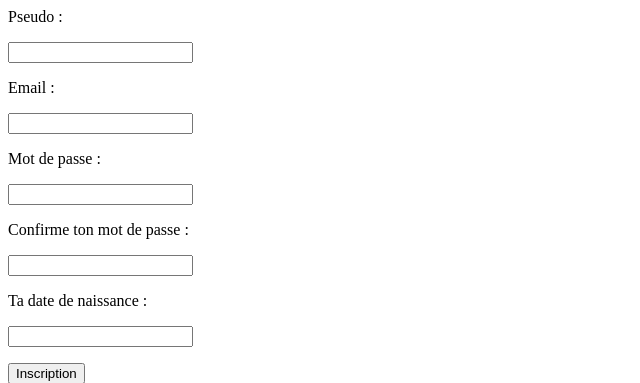
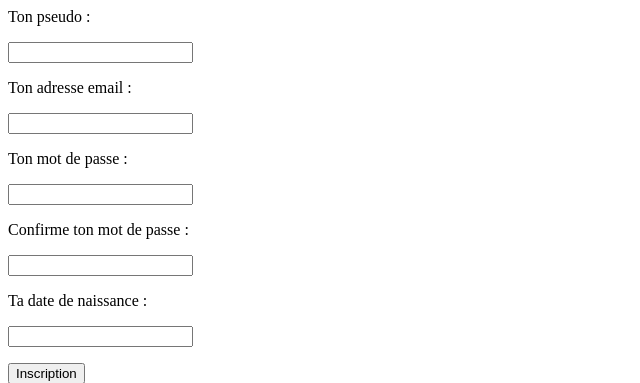
Before and after one commit to Khatastrov/projetClient-WCS19-playfulkit, a Symfony app: template templates/user/_form.html.twig in a window 1280 px wide. Shown: the top 383 px of the page, without its empty margins (0-640 px from the left). Run offline with Twig, Linux system fonts and the light colour scheme; the template is opened without the code that fills it, so the values that code supplies are empty; form fields are guessed from the names that the template uses; some libraries are stand-ins or nearby versions.

Commit message:
Change label of form

```diff
--- a/templates/user/_form.html.twig
+++ b/templates/user/_form.html.twig
@@ -1,17 +1,17 @@
 <div>
     {{ form_start(form) }}
     <div>
-        <label>Pseudo :</label>
+        <label>Ton pseudo :</label>
         <p>{{ form_widget(form.nickname) }}</p>
         <small>{{ form_errors(form.nickname) }}</small>
     </div>
     <div>
-        <label>{{ form_label(form.email) }} :</label>
+        <label>Ton adresse email :</label>
         <p>{{ form_widget(form.email) }}</p>
         <small>{{ form_errors(form.email) }}</small>
     </div>
     <div>
-        <label>Mot de passe :</label>
+        <label>Ton mot de passe :</label>
         <p>{{ form_widget(form.password.first) }}</p>
         <small>{{ form_errors(form.password) }}</small>
     </div>
```
